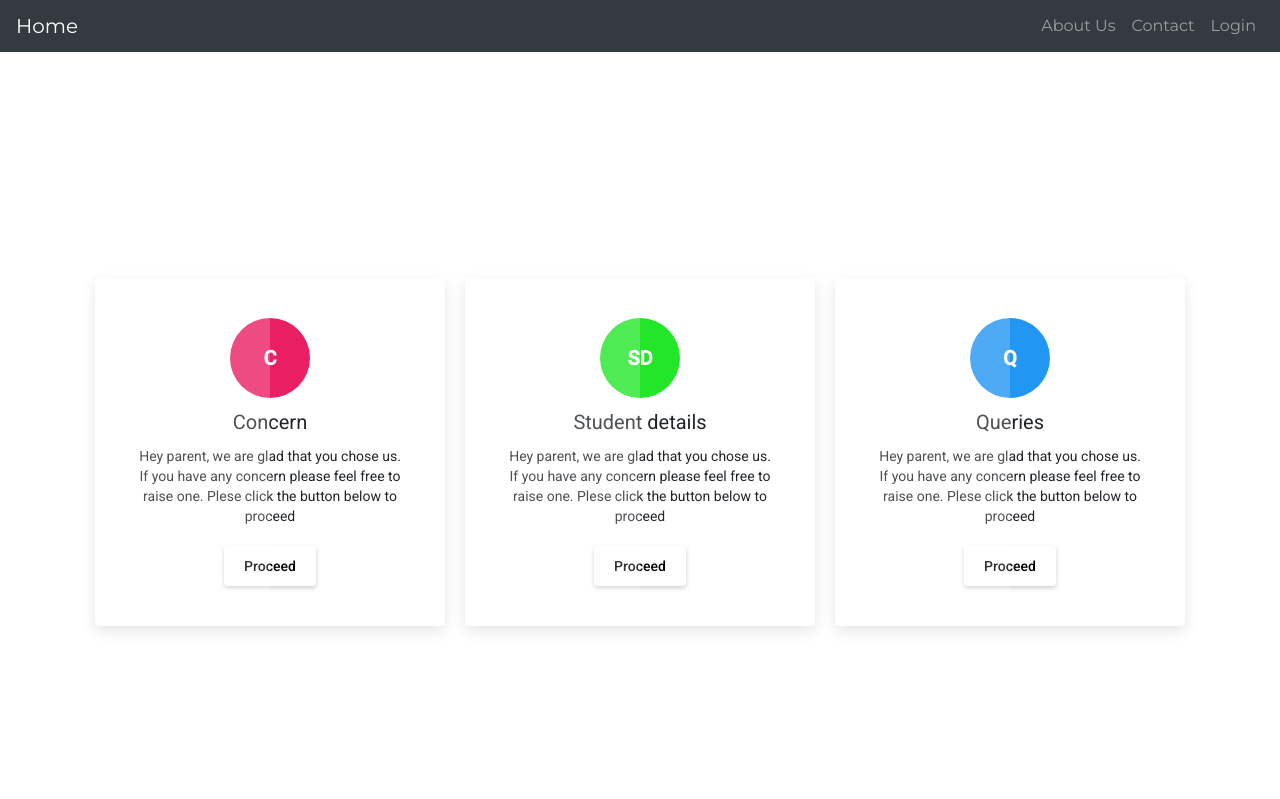
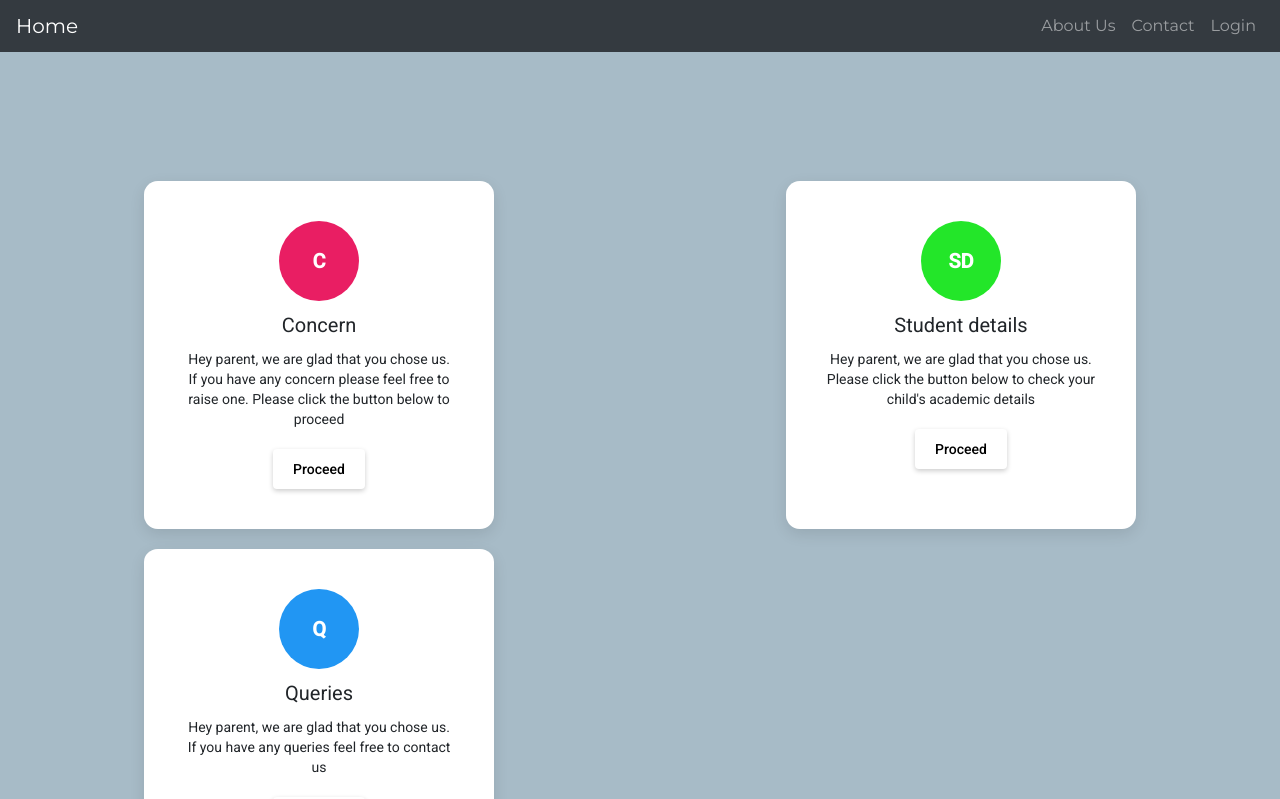
Before and after one commit to AnikS0498/spc-frontEnd, an Angular app: page /parent/dashboard in a window 1280 px wide. Shown: the top 799 px of the page. Built offline with nearby package versions, Linux system fonts and the light colour scheme.

Commit message:
parent-dashboard

```diff
--- a/src/app/parent-dashboard/parent-dashboard.component.css
+++ b/src/app/parent-dashboard/parent-dashboard.component.css
@@ -1,30 +1,28 @@
-.card-container{
-    /* margin: 0; */
-    padding: 0;
+.card-container {
+  padding: 9.3%;
   display: flex;
   justify-content: center;
   align-items: center;
-    min-height: 100vh;
-    /* overflow-x: hidden; */
+  background-color: #a7bbc7;
 }
-.container{
+.container {
   display: flex;
   flex-wrap: wrap;
   justify-content: space-between;
 }
-.container .box{
+.container .box {
   position: relative;
   width: 350px;
   padding: 40px;
   background: #fff;
   box-shadow: 0 5px 15px rgba(0, 0, 0, 0.1);
-    border-radius: 4px;
+  border-radius: 4%;
   margin: 10px;
   box-sizing: border-box;
   overflow: hidden;
   text-align: center;
 }
-.container .box .icon{
+.container .box .icon {
   position: relative;
   width: 80px;
   height: 80px;
@@ -40,58 +38,58 @@
   transition: 1s;
 }
 
-.container .box:nth-child(1) .icon{
+.container .box:nth-child(1) .icon {
   box-shadow: 0 0 0 0 tomato;
   background: #e91e63;
 }
 
-.container .box:nth-child(1):hover .icon{
+.container .box:nth-child(1):hover .icon {
   box-shadow: 0 0 0 400px #e91e63;
   background: #e91e63;
 }
 
-.container .box:nth-child(2) .icon{
+.container .box:nth-child(2) .icon {
   box-shadow: 0 0 0 0 green;
   background: #23e629;
 }
 
-.container .box:nth-child(2):hover .icon{
+.container .box:nth-child(2):hover .icon {
   box-shadow: 0 0 0 400px #23e629;
   background: #23e629;
 }
 
-.container .box:nth-child(3) .icon{
+.container .box:nth-child(3) .icon {
   box-shadow: 0 0 0 0 blue;
   background: #2196f3;
 }
 
-.container .box:nth-child(3):hover .icon{
+.container .box:nth-child(3):hover .icon {
   box-shadow: 0 0 0 400px #2196f3;
   background: #2196f3;
 }
 
-.container .box .content{
+.container .box .content {
   position: relative;
   z-index: 1;
   transition: 0.5s;
 }
 
-.container .box:hover .content{
+.container .box:hover .content {
   color: #fff;
 }
 
-.container .box .content h3{
+.container .box .content h3 {
   font-size: 20px;
   margin: 10px 0;
   padding: 0;
 }
 
-.container .box .content p{
+.container .box .content p {
   margin: 0;
   padding: 0;
 }
 
-a{
+a {
   display: inline-block;
   padding: 10px 20px;
   background: #fff;
@@ -100,17 +98,16 @@ a{
   color: #000;
   font-weight: 500;
   margin-top: 20px;
-    box-shadow: 0 2px 5px rgba(0,0,0,0.2);
+  box-shadow: 0 2px 5px rgba(0, 0, 0, 0.2);
 }
 
-.container .box::before{
-    content: '';
+.container .box::before {
+  content: "";
   width: 50%;
   height: 100%;
   position: absolute;
   top: 0;
   left: 0;
-    background: rgba(255,255,255, 0.2);
-    z-index: 2;
+  background: rgba(255, 255, 255, 0.2);
   pointer-events: none;
 }
--- a/src/app/parent-dashboard/parent-dashboard.component.html
+++ b/src/app/parent-dashboard/parent-dashboard.component.html
@@ -6,7 +6,8 @@
         <h3>Concern</h3>
         <p>
           Hey parent, we are glad that you chose us. If you have any concern
-          please feel free to raise one. Plese click the button below to proceed
+          please feel free to raise one. Please click the button below to
+          proceed
         </p>
         <a href="">Proceed</a>
       </div>
@@ -16,8 +17,8 @@
       <div class="content">
         <h3>Student details</h3>
         <p>
-          Hey parent, we are glad that you chose us. If you have any concern
-          please feel free to raise one. Plese click the button below to proceed
+          Hey parent, we are glad that you chose us. Please click the button
+          below to check your child's academic details
         </p>
         <a href="">Proceed</a>
       </div>
@@ -27,10 +28,9 @@
       <div class="content">
         <h3>Queries</h3>
         <p>
-          Hey parent, we are glad that you chose us. If you have any concern
-          please feel free to raise one. Plese click the button below to proceed
+          Hey parent, we are glad that you chose us. If you have any queries feel free to contact us
         </p>
-        <a href="">Proceed</a>
+        <a [routerLink]="'/contactus'">Proceed</a>
       </div>
     </div>
   </div>
```
Lines whose indentation alone changed are shown as unchanged.
